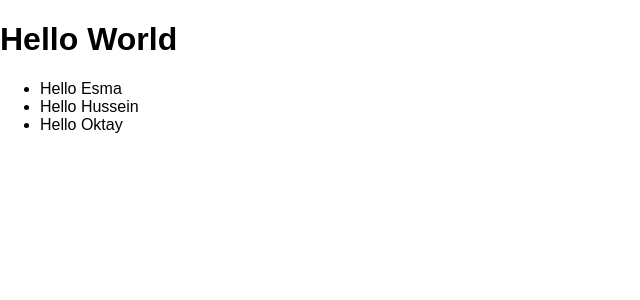
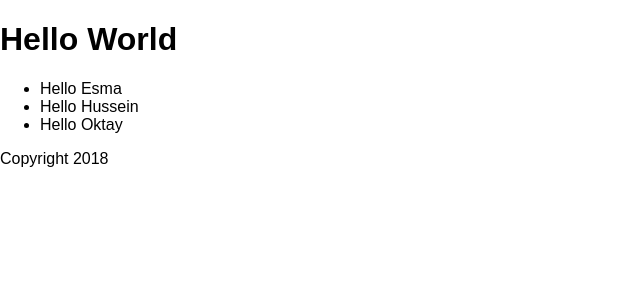
Before and after one commit to hoarda/hello-world-react, a React (Create React App) app: page / in a window 1280 px wide. Shown: the top 300 px of the page, without its empty margins (0-640 px from the left). Built offline with nearby package versions, Linux system fonts and the light colour scheme.

Commit message:
copyright eklemek

```diff
--- a/src/App.js
+++ b/src/App.js
@@ -13,6 +13,7 @@ function App() {
         <Hello name="Hussein" />
         <Hello name="Oktay" />
       </ul>
+      <p>Copyright 2018</p>
     </div>
   );
 }
```
